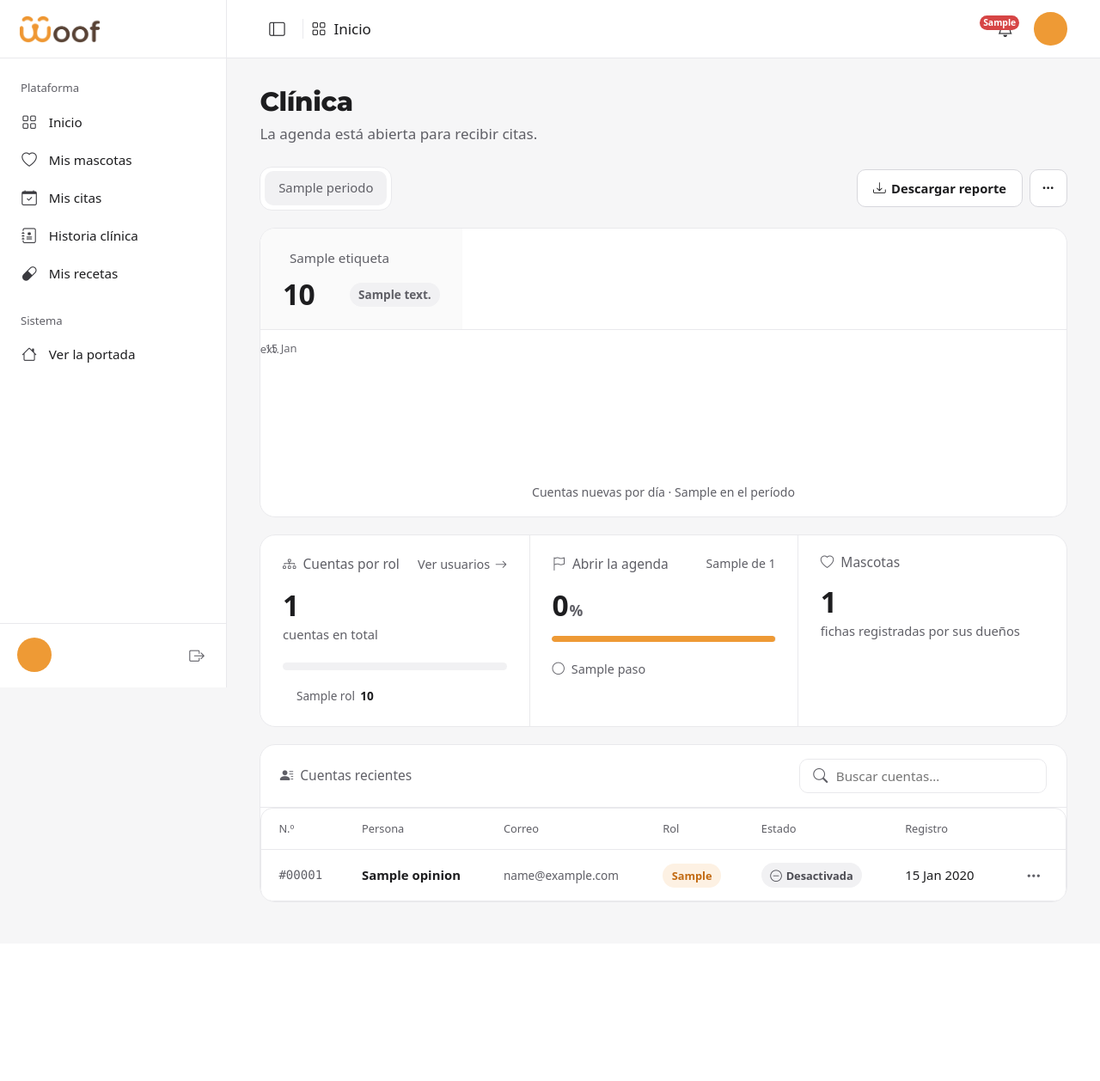
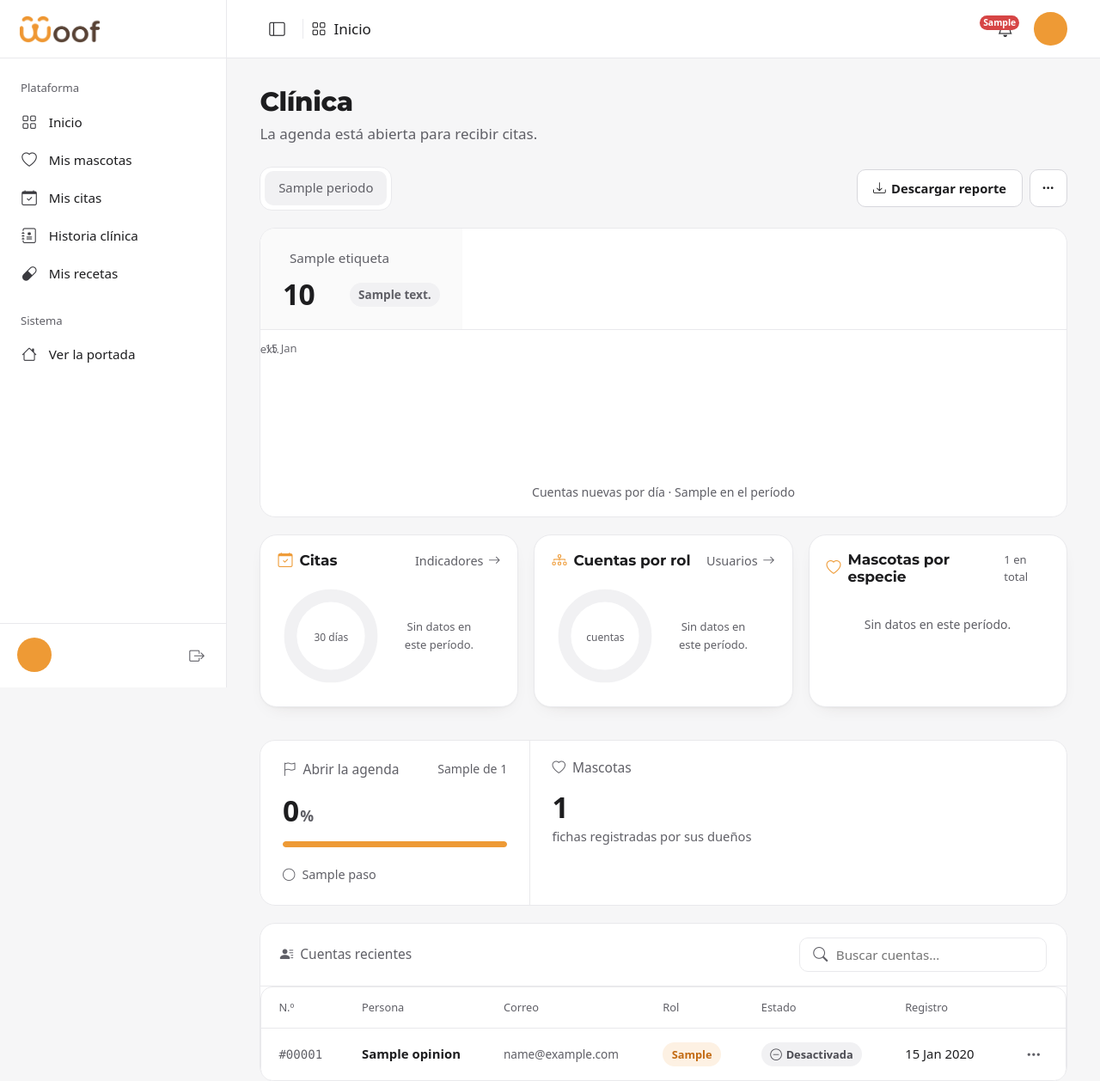
Before and after one commit to josselyn12G/woof-vet-system, a Django app: template panel/templates/panel/inicio_administrador.html in a window 1280 px wide. Shown: the top 1258 px of the page at 86% size. Before the commit the page ends 1050 px from the top, so only its background shows below. Run offline with Django 5.2, Linux system fonts and the light colour scheme; the template is opened without the code that fills it: most values are stand-ins (such as "Sample title", 1, 10 or a date in 2020).

Commit message:
feat(panel): gráficos en el Inicio del administrador y en Citas de la clínica

```diff
--- a/panel/templates/panel/inicio_administrador.html
+++ b/panel/templates/panel/inicio_administrador.html
@@ -64,26 +64,33 @@
     </figure>
   </section>
 
+  {# ---------- Gráficos de la clínica ---------- #}
+  <div class="graficos-fila entra entra--2">
+    <section class="grafico-tarjeta" aria-labelledby="dona-citas-titulo">
+      <header class="grafico-tarjeta__cabecera">
+        <h2 class="grafico-tarjeta__titulo" id="dona-citas-titulo"><i class="bi bi-calendar-check" aria-hidden="true"></i>Citas</h2>
+        <a class="paneles__enlace" href="{% url 'citas:indicadores' %}">Indicadores <i class="bi bi-arrow-right" aria-hidden="true"></i></a>
+      </header>
+      {% include 'graficos/_dona.html' with dona=dona_citas titulo='30 días' %}
+    </section>
+    <section class="grafico-tarjeta" aria-labelledby="dona-roles-titulo">
+      <header class="grafico-tarjeta__cabecera">
+        <h2 class="grafico-tarjeta__titulo" id="dona-roles-titulo"><i class="bi bi-diagram-3" aria-hidden="true"></i>Cuentas por rol</h2>
+        <a class="paneles__enlace" href="{% url 'cuentas:usuarios' %}">Usuarios <i class="bi bi-arrow-right" aria-hidden="true"></i></a>
+      </header>
+      {% include 'graficos/_dona.html' with dona=dona_roles titulo='cuentas' %}
+    </section>
+    <section class="grafico-tarjeta" aria-labelledby="especies-titulo">
+      <header class="grafico-tarjeta__cabecera">
+        <h2 class="grafico-tarjeta__titulo" id="especies-titulo"><i class="bi bi-heart" aria-hidden="true"></i>Mascotas por especie</h2>
+        <span class="grafico-tarjeta__meta">{{ total_mascotas }} en total</span>
+      </header>
+      {% include 'graficos/_columnas.html' with columnas=columnas_especies %}
+    </section>
+  </div>
+
   {# Tres paneles en un solo contenedor #}
   <div class="paneles entra entra--2">
-    <section class="paneles__panel" aria-labelledby="roles-titulo">
-      <header class="paneles__cabecera">
-        <h2 class="paneles__titulo" id="roles-titulo"><i class="bi bi-diagram-3" aria-hidden="true"></i>Cuentas por rol</h2>
-        <a class="paneles__enlace" href="{% url 'cuentas:usuarios' %}">Ver usuarios <i class="bi bi-arrow-right" aria-hidden="true"></i></a>
-      </header>
-      <p class="paneles__cifra" data-contar="{{ total_usuarios }}">{{ total_usuarios }}</p>
-      <p class="paneles__texto">cuentas en total</p>
-      {# Una barra repartida por rol, al porcentaje real #}
-      <div class="reparto" role="img" aria-label="{% for rol in por_rol %}{{ rol.nombre }}: {{ rol.valor }}{% if not forloop.last %}, {% endif %}{% endfor %}">
-        {% for rol in por_rol %}{% if rol.valor %}<span class="reparto__parte reparto__parte--{{ rol.clase }}" style="width: {{ rol.porcentaje }}%"></span>{% endif %}{% endfor %}
-      </div>
-      <ul class="reparto__leyenda">
-        {% for rol in por_rol %}
-          <li><span class="reparto__punto reparto__parte--{{ rol.clase }}" aria-hidden="true"></span>{{ rol.nombre }}<strong>{{ rol.valor }}</strong></li>
-        {% endfor %}
-      </ul>
-    </section>
-
     <section class="paneles__panel" aria-labelledby="puesta-titulo">
       <header class="paneles__cabecera">
         <h2 class="paneles__titulo" id="puesta-titulo"><i class="bi bi-flag" aria-hidden="true"></i>Abrir la agenda</h2>
```
Also changed, not shown: citas/templates/citas/gestion/citas.html (+18 -0 lines), panel/services/estadisticas.py (+9 -1 lines).
